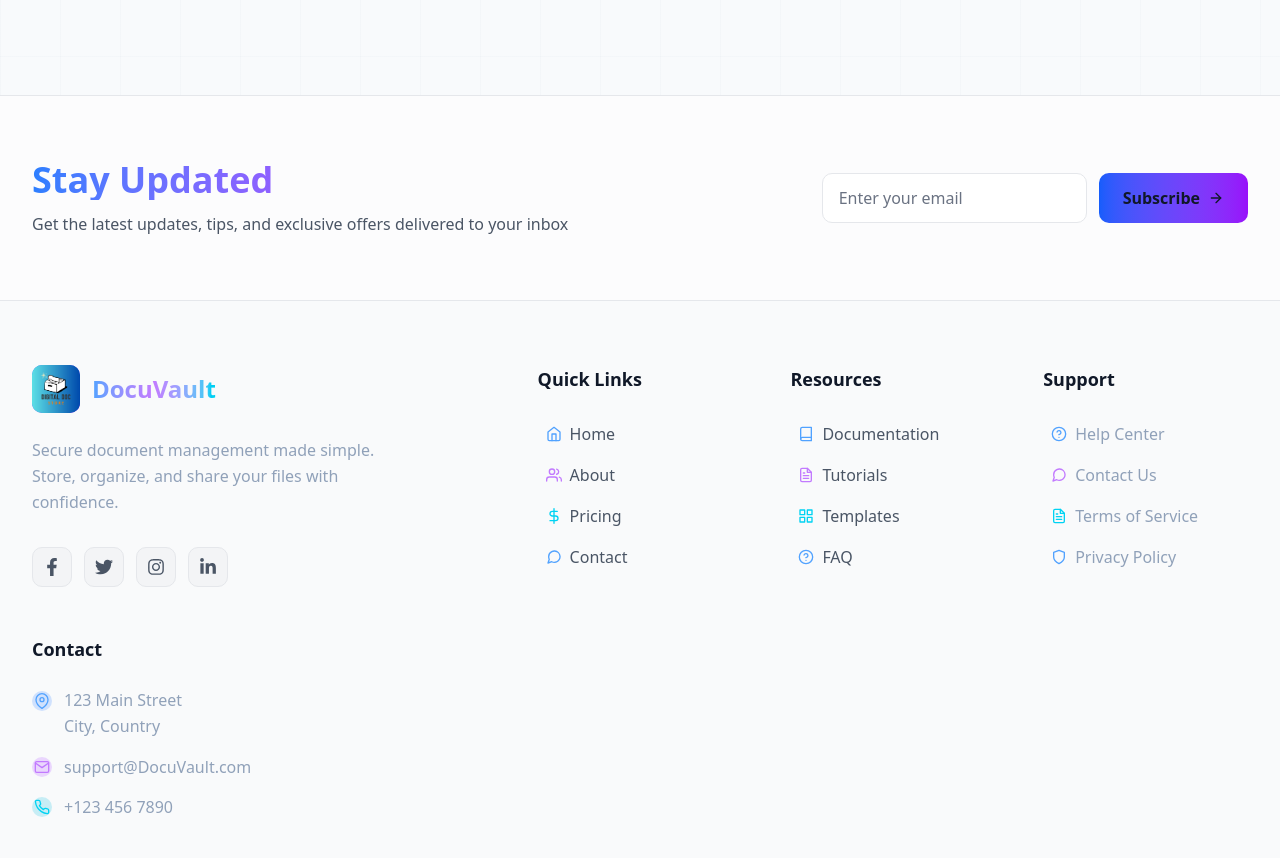
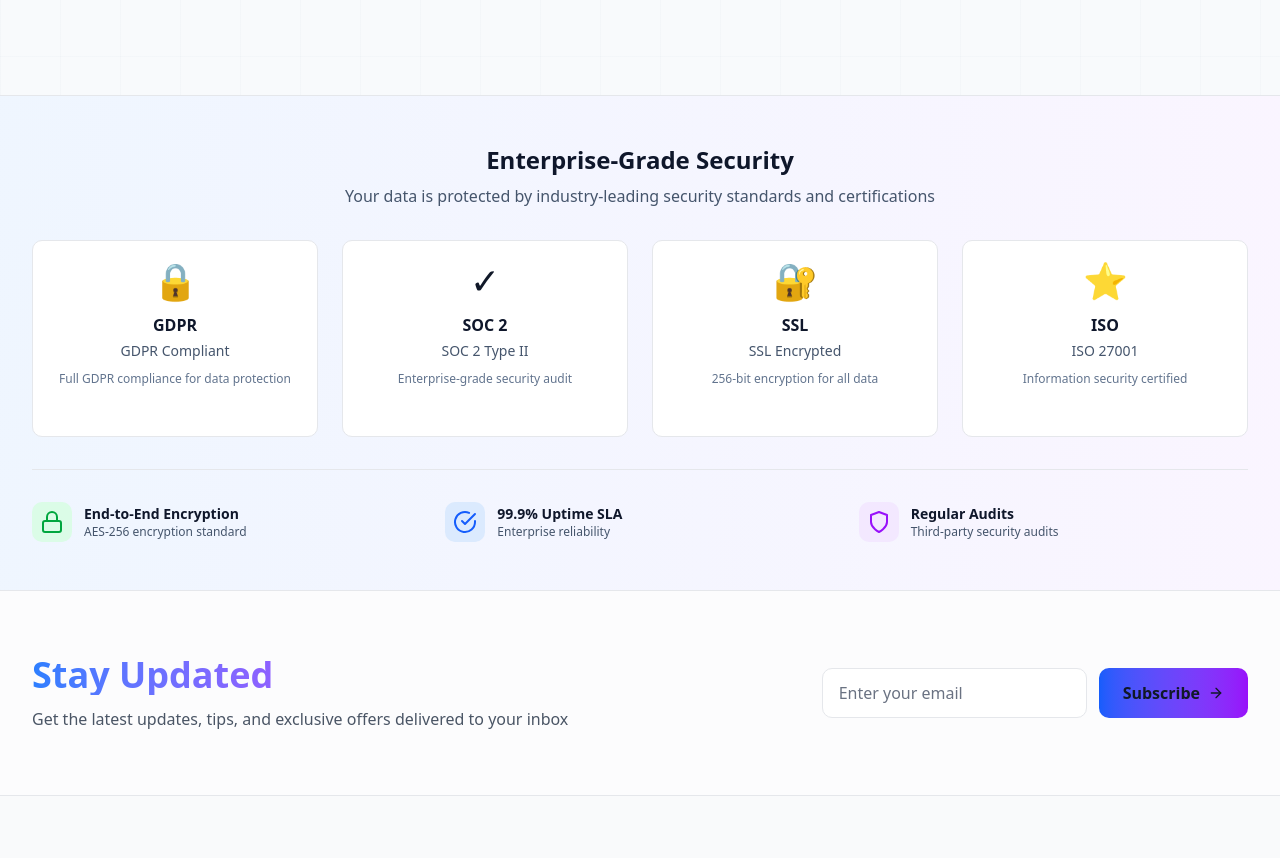
Before and after one commit to ionutpetru4046/my-portal-documents, a Next.js app: page / in a window 1280 px wide. Shown: the part 6707-7565 px from the top of the page. Built offline with nearby package versions, Linux system fonts and the light colour scheme; no server answers.

Commit message:
improved footer with more content

```diff
--- a/src/components/Footer.tsx
+++ b/src/components/Footer.tsx
@@ -6,7 +6,7 @@ import {
   FaInstagram,
   FaLinkedinIn,
 } from "react-icons/fa";
-import { FiMail, FiPhone, FiMapPin, FiArrowRight, FiCheck, FiBook, FiFileText, FiGrid, FiHelpCircle, FiHome, FiDollarSign, FiUsers, FiMessageCircle, FiShield } from "react-icons/fi";
+import { FiMail, FiPhone, FiMapPin, FiArrowRight, FiCheck, FiBook, FiFileText, FiGrid, FiHelpCircle, FiHome, FiDollarSign, FiUsers, FiMessageCircle, FiLock, FiShield, FiCheckCircle } from "react-icons/fi";
 import Link from "next/link";
 import Image from "next/image";
 import { useState } from "react";
@@ -53,6 +53,37 @@ export default function Footer() {
     { icon: FiShield, label: "Privacy Policy", href: "/privacy", color: "blue" },
   ];
 
+  const securityBadges = [
+    {
+      name: "GDPR",
+      icon: "🔒",
+      title: "GDPR Compliant",
+      description: "Full GDPR compliance for data protection",
+      href: "/privacy",
+    },
+    {
+      name: "SOC 2",
+      icon: "✓",
+      title: "SOC 2 Type II",
+      description: "Enterprise-grade security audit",
+      href: "/security",
+    },
+    {
+      name: "SSL",
+      icon: "🔐",
+      title: "SSL Encrypted",
+      description: "256-bit encryption for all data",
+      href: "/security",
+    },
+    {
+      name: "ISO",
+      icon: "⭐",
+      title: "ISO 27001",
+      description: "Information security certified",
+      href: "/security",
+    },
+  ];
+
   const getColorClasses = (color: string) => {
     const colors: Record<string, { text: string }> = {
       blue: { text: "text-blue-400" },
@@ -64,6 +95,104 @@ export default function Footer() {
 
   return (
     <footer className="bg-gray-50 dark:bg-slate-950 text-gray-900 dark:text-white border-t border-gray-200 dark:border-slate-800 transition-colors">
+      {/* Trust & Security Badges Section */}
+      <div className="border-b border-gray-200 dark:border-slate-800 bg-gradient-to-r from-blue-50 to-purple-50 dark:from-slate-900 dark:to-slate-900">
+        <div className="max-w-7xl mx-auto px-4 sm:px-6 lg:px-8 py-8 md:py-12">
+          <motion.div
+            initial={{ opacity: 0, y: 20 }}
+            whileInView={{ opacity: 1, y: 0 }}
+            transition={{ duration: 0.6 }}
+            viewport={{ once: true }}
+            className="text-center mb-8"
+          >
+            <h3 className="text-xl sm:text-2xl font-bold text-slate-900 dark:text-white mb-2">
+              Enterprise-Grade Security
+            </h3>
+            <p className="text-slate-600 dark:text-slate-400 text-sm sm:text-base">
+              Your data is protected by industry-leading security standards and certifications
+            </p>
+          </motion.div>
+
+          <div className="grid grid-cols-2 md:grid-cols-4 gap-4 md:gap-6">
+            {securityBadges.map((badge, idx) => (
+              <motion.a
+                key={badge.name}
+                href={badge.href}
+                initial={{ opacity: 0, y: 20 }}
+                whileInView={{ opacity: 1, y: 0 }}
+                transition={{ duration: 0.6, delay: idx * 0.1 }}
+                viewport={{ once: true }}
+                className="group"
+              >
+                <div className="bg-white dark:bg-slate-800 rounded-lg p-4 sm:p-5 border border-gray-200 dark:border-slate-700 hover:border-blue-400 dark:hover:border-blue-500 transition-all duration-300 hover:shadow-lg hover:shadow-blue-500/20 cursor-pointer h-full flex flex-col items-center text-center">
+                  <div className="text-3xl sm:text-4xl mb-3 group-hover:scale-110 transition-transform duration-300">
+                    {badge.icon}
+                  </div>
+                  <h4 className="font-bold text-slate-900 dark:text-white text-sm sm:text-base mb-1">
+                    {badge.name}
+                  </h4>
+                  <p className="text-xs sm:text-sm text-slate-600 dark:text-slate-400 mb-2">
+                    {badge.title}
+                  </p>
+                  <p className="text-xs text-slate-500 dark:text-slate-500 leading-relaxed">
+                    {badge.description}
+                  </p>
+                  <div className="mt-3 flex items-center gap-1 text-blue-600 dark:text-blue-400 opacity-0 group-hover:opacity-100 transition-opacity">
+                    <span className="text-xs font-semibold">Learn more</span>
+                    <FiArrowRight className="w-3 h-3" />
+                  </div>
+                </div>
+              </motion.a>
+            ))}
+          </div>
+
+          {/* Security Features Row */}
+          <motion.div
+            initial={{ opacity: 0, y: 20 }}
+            whileInView={{ opacity: 1, y: 0 }}
+            transition={{ duration: 0.6, delay: 0.5 }}
+            viewport={{ once: true }}
+            className="mt-8 pt-8 border-t border-gray-200 dark:border-slate-700"
+          >
+            <div className="grid grid-cols-1 sm:grid-cols-3 gap-4 sm:gap-6">
+              <div className="flex items-center gap-3">
+                <div className="flex-shrink-0">
+                  <div className="flex items-center justify-center h-10 w-10 rounded-lg bg-green-100 dark:bg-green-900/30">
+                    <FiLock className="h-6 w-6 text-green-600 dark:text-green-400" />
+                  </div>
+                </div>
+                <div>
+                  <p className="text-sm font-semibold text-slate-900 dark:text-white">End-to-End Encryption</p>
+                  <p className="text-xs text-slate-600 dark:text-slate-400">AES-256 encryption standard</p>
+                </div>
+              </div>
+              <div className="flex items-center gap-3">
+                <div className="flex-shrink-0">
+                  <div className="flex items-center justify-center h-10 w-10 rounded-lg bg-blue-100 dark:bg-blue-900/30">
+                    <FiCheckCircle className="h-6 w-6 text-blue-600 dark:text-blue-400" />
+                  </div>
+                </div>
+                <div>
+                  <p className="text-sm font-semibold text-slate-900 dark:text-white">99.9% Uptime SLA</p>
+                  <p className="text-xs text-slate-600 dark:text-slate-400">Enterprise reliability</p>
+                </div>
+              </div>
+              <div className="flex items-center gap-3">
+                <div className="flex-shrink-0">
+                  <div className="flex items-center justify-center h-10 w-10 rounded-lg bg-purple-100 dark:bg-purple-900/30">
+                    <FiShield className="h-6 w-6 text-purple-600 dark:text-purple-400" />
+                  </div>
+                </div>
+                <div>
+                  <p className="text-sm font-semibold text-slate-900 dark:text-white">Regular Audits</p>
+                  <p className="text-xs text-slate-600 dark:text-slate-400">Third-party security audits</p>
+                </div>
+              </div>
+            </div>
+          </motion.div>
+        </div>
+      </div>
+
       {/* Newsletter Section */}
       <div className="border-b border-gray-200 dark:border-slate-800 bg-white/50 dark:bg-slate-900/50">
         <div className="max-w-7xl mx-auto px-4 sm:px-6 lg:px-8 py-12 md:py-16">
```
